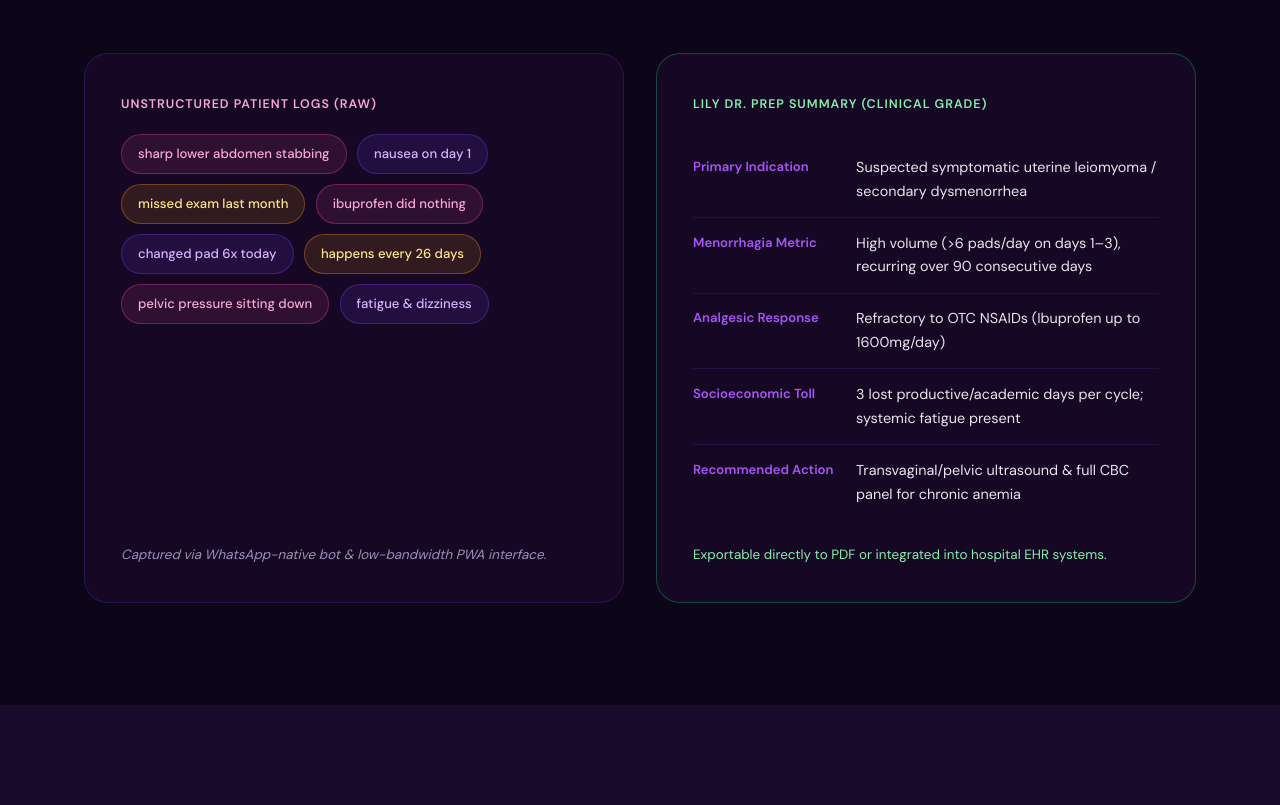
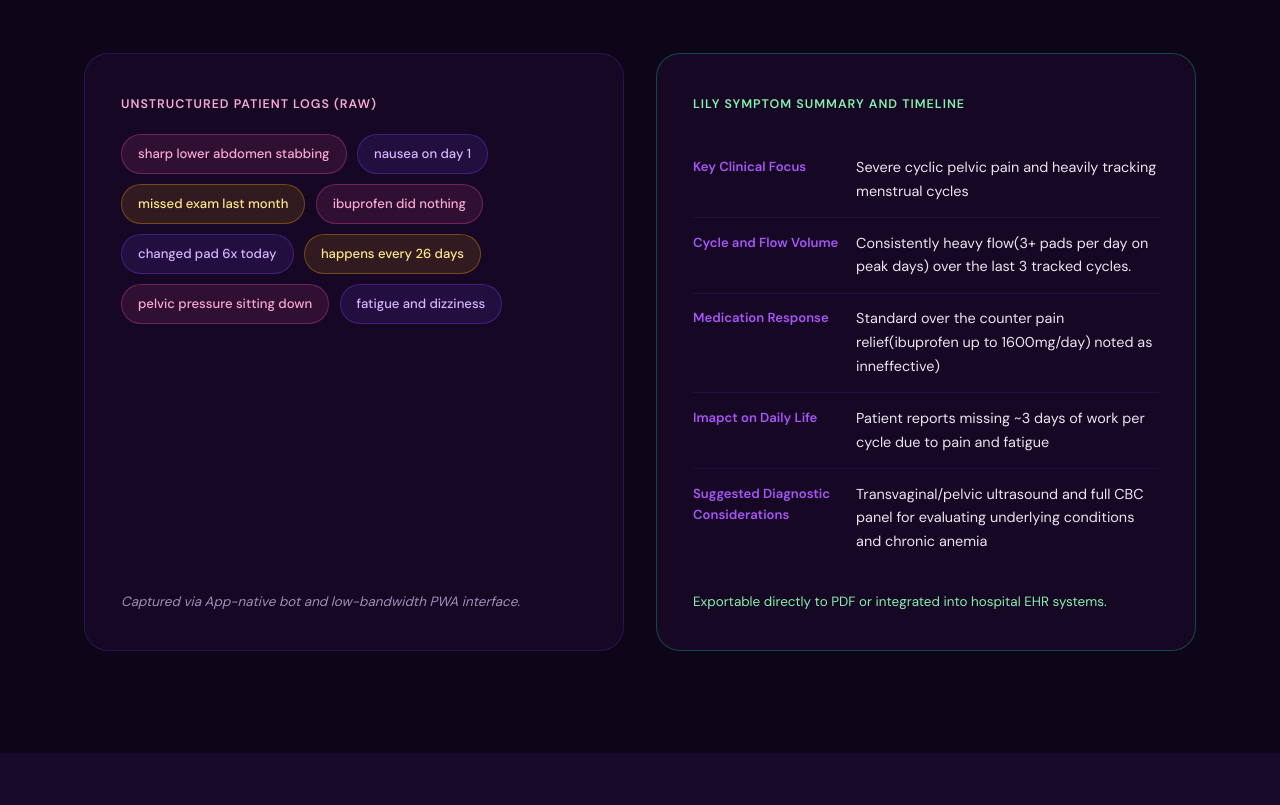
Before and after one commit to pamelavimbaishe/lily, a plain HTML site: page index.html in a window 1280 px wide. Shown: the part 1958-2763 px from the top of the page. Drawn offline with nearby package versions, Linux system fonts and the light colour scheme; a web font is replaced by a local one.

Commit message:
Correct text and improve clarity in index.html

```diff
--- a/index.html
+++ b/index.html
@@ -323,7 +323,7 @@
   <ul class="nav-links">
     <li><a href="#problem">The Problem</a></li>
     <li><a href="#transform">Clinical Engine</a></li>
-    <li><a href="#founders">Leadership & Pedigree</a></li>
+    <li><a href="#founders">Leadership and Pedigree</a></li>
     <li><a href="#pilot">Institutional Pilot</a></li>
   </ul>
   <a href="#cta" class="btn btn-primary" style="padding: 0.6rem 1.35rem; font-size: 0.85rem;">Request Pilot Brief</a>
@@ -430,38 +430,38 @@
               <span class="tag tag-symptom">changed pad 6x today</span>
               <span class="tag tag-time">happens every 26 days</span>
               <span class="tag tag-pain">pelvic pressure sitting down</span>
-              <span class="tag tag-symptom">fatigue & dizziness</span>
+              <span class="tag tag-symptom">fatigue and dizziness</span>
             </div>
           </div>
           <p style="font-size: 0.84rem; color: var(--muted); margin-top: 1.5rem; font-style: italic;">
-            Captured via WhatsApp-native bot & low-bandwidth PWA interface.
+            Captured via App-native bot and low-bandwidth PWA interface.
           </p>
         </div>
 
         <!-- Clinical Synthesis -->
         <div class="comparison-pane" style="border-color: rgba(16, 185, 129, 0.35);">
           <div>
-            <span class="pane-badge badge-clinical">Lily Dr. Prep Summary (Clinical Grade)</span>
+            <span class="pane-badge badge-clinical">Lily Symptom Summary and Timeline</span>
             <table class="clinical-table">
               <tr>
-                <td class="label">Primary Indication</td>
-                <td class="val">Suspected symptomatic uterine leiomyoma / secondary dysmenorrhea</td>
+                <td class="label">Key Clinical Focus</td>
+                <td class="val">Severe cyclic pelvic pain and heavily tracking menstrual cycles</td>
               </tr>
               <tr>
-                <td class="label">Menorrhagia Metric</td>
-                <td class="val">High volume (&gt;6 pads/day on days 1–3), recurring over 90 consecutive days</td>
+                <td class="label">Cycle and Flow Volume</td>
+                <td class="val">Consistently heavy flow(3+ pads per day on peak days) over the last 3 tracked cycles.</td>
               </tr>
               <tr>
-                <td class="label">Analgesic Response</td>
-                <td class="val">Refractory to OTC NSAIDs (Ibuprofen up to 1600mg/day)</td>
+                <td class="label">Medication Response</td>
+                <td class="val">Standard over the counter pain relief(ibuprofen up to 1600mg/day) noted as inneffective)</td>
               </tr>
               <tr>
-                <td class="label">Socioeconomic Toll</td>
-                <td class="val">3 lost productive/academic days per cycle; systemic fatigue present</td>
+                <td class="label">Imapct on Daily Life</td>
+                <td class="val">Patient reports missing ~3 days of work per cycle due to pain and fatigue</td>
               </tr>
               <tr>
-                <td class="label">Recommended Action</td>
-                <td class="val">Transvaginal/pelvic ultrasound & full CBC panel for chronic anemia</td>
+                <td class="label">Suggested Diagnostic Considerations</td>
+                <td class="val">Transvaginal/pelvic ultrasound and full CBC panel for evaluating underlying conditions and chronic anemia</td>
               </tr>
             </table>
           </div>
```
